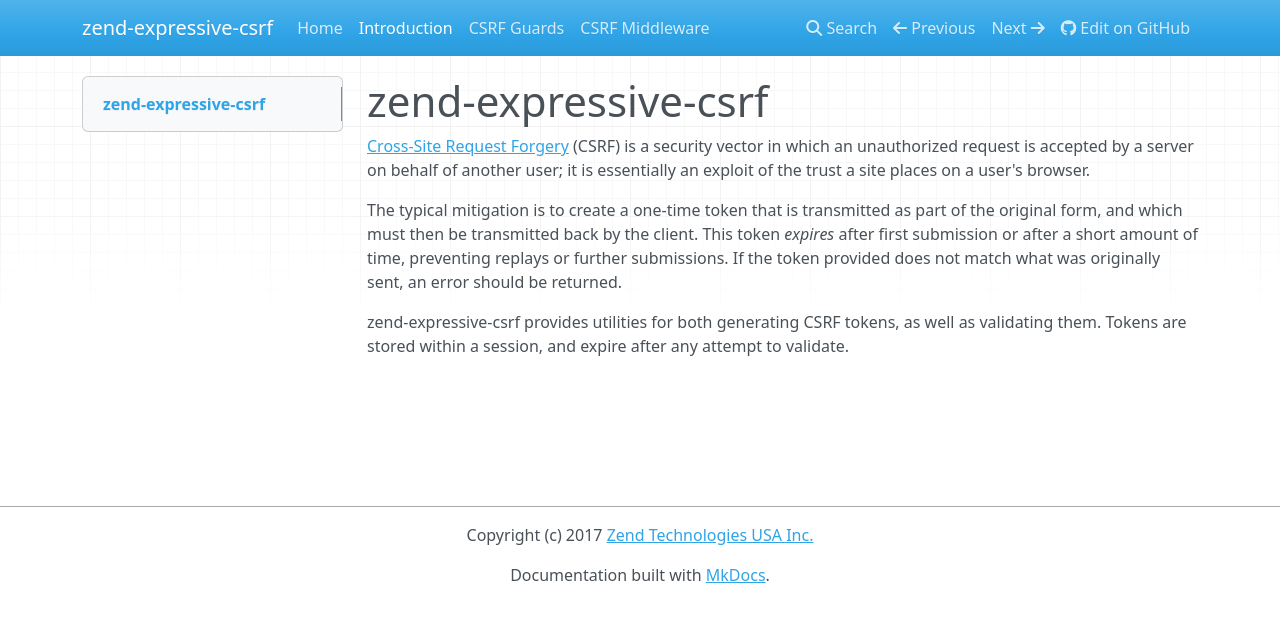
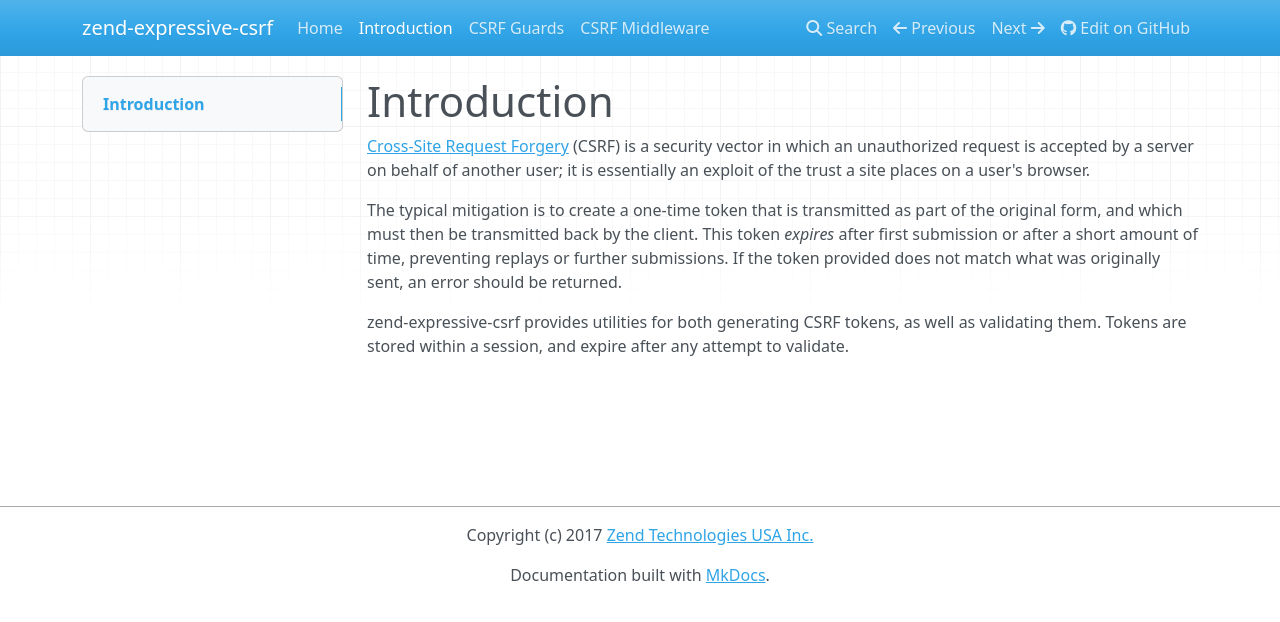
Before and after one commit to zendframework/zend-expressive-csrf, an MkDocs documentation site: the page built from docs/book/intro.md, in a window 1280 px wide. Shown: the top 622 px of the page. Built offline with MkDocs 1.6.1, drawn with Linux system fonts in a browser that asks for light colours; nearby versions of some CDN libraries; old or Windows-style settings are respelled for this version of MkDocs.

Commit message:
[Docs] Fixes wrong headline for introduction

```diff
--- a/docs/book/intro.md
+++ b/docs/book/intro.md
@@ -1,4 +1,4 @@
-# zend-expressive-csrf
+# Introduction
 
 [Cross-Site Request Forgery](https://en.wikipedia.org/wiki/Cross-site_request_forgery)
 (CSRF) is a security vector in which an unauthorized request is accepted by a server on
```
